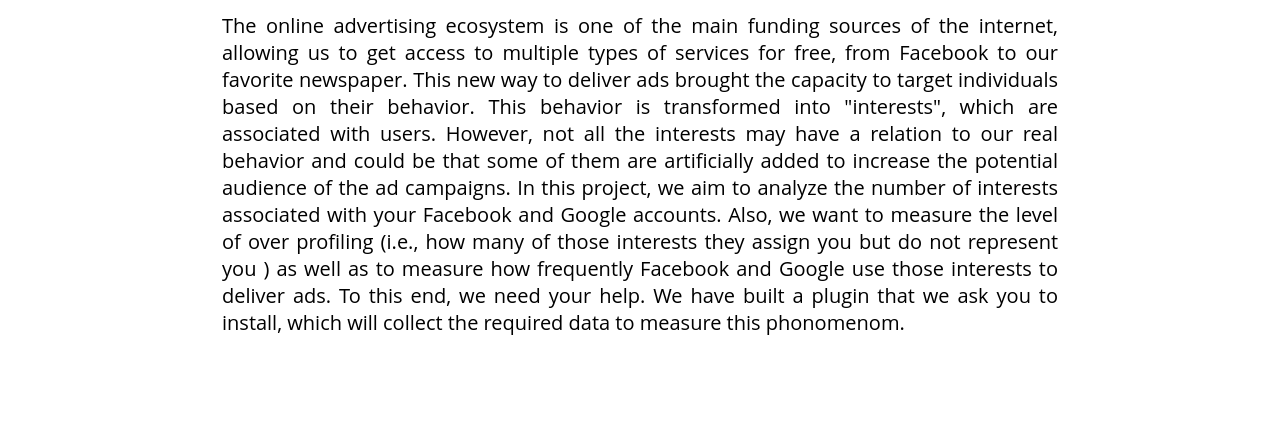
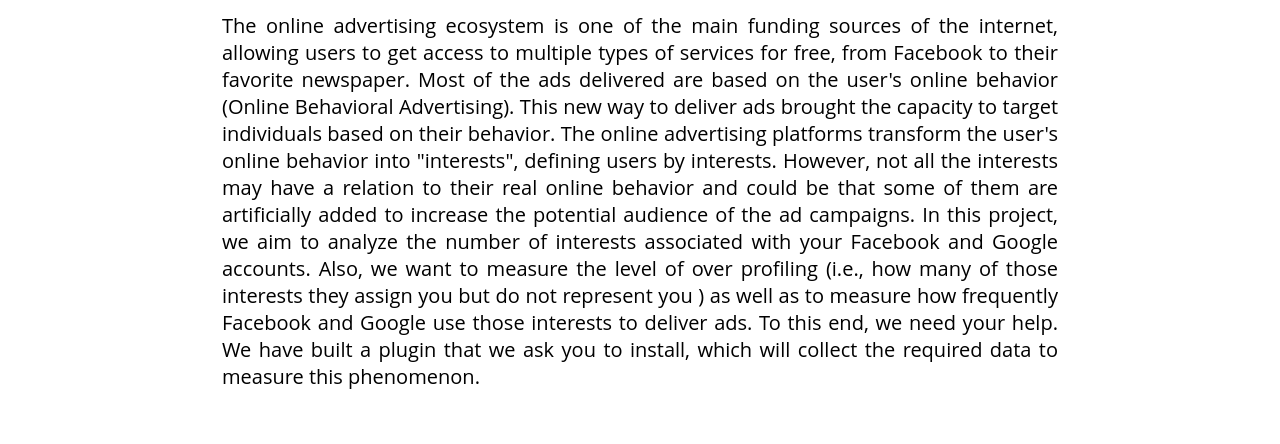
Before and after one commit to overprofilingproject/overprofilingproject.github.io, a plain HTML site: page en.html in a window 1280 px wide. Shown: the part 356-800 px from the top of the page. Drawn offline with Linux system fonts and the light colour scheme.

Commit message:
Fixed text: Spanish and English versions

```diff
--- a/en.html
+++ b/en.html
@@ -40,23 +40,8 @@
         </div>
         <div class ="content_section">
           <p>
-          The online advertising ecosystem is one of the main funding sources of
-          the internet, allowing us to get access to multiple types of services
-          for free, from Facebook to our favorite newspaper. This new way to
-          deliver ads brought the capacity to target individuals based on their
-          behavior. This behavior is transformed into "interests", which are
-          associated with users. However, not all the interests may have a
-          relation to our real behavior and could be that some of them are
-          artificially added to increase the potential audience of the ad campaigns.
-          In this project, we aim to analyze the number of interests associated
-          with your Facebook and Google accounts. Also, we want to measure the
-          level of over profiling (i.e., how many of those interests they assign
-          you but do not represent you ) as well as to measure how frequently
-          Facebook and Google use those interests to deliver ads.
-          To this end, we need your help. We have built a plugin that we ask you
-          to install, which will collect the required data to measure this
-          phonomenom.
-        </p>
+The online advertising ecosystem is one of the main funding sources of the internet, allowing users to get access to multiple types of services for free, from Facebook to their favorite newspaper. Most of the ads delivered are based on the user's online behavior (Online Behavioral Advertising).  This new way to deliver ads brought the capacity to target individuals based on their behavior. The online advertising platforms transform the user's online behavior into "interests", defining users by interests. However, not all the interests may have a relation to their real online behavior and could be that some of them are artificially added to increase the potential audience of the ad campaigns. In this project, we aim to analyze the number of interests associated with your Facebook and Google accounts. Also, we want to measure the level of over profiling (i.e., how many of those interests they assign you but do not represent you ) as well as to measure how frequently Facebook and Google use those interests to deliver ads. To this end, we need your help. We have built a plugin that we ask you to install, which will collect the required data to measure this phenomenon.
+	  </p>
         </div>
       </div>
      </section>
@@ -100,11 +85,9 @@
             </h1>
           </div>
           <div class="column_right">
-            <p>Ads delivered to you on Facebook and general websites.
-            From the ads, we collect the landing page of the ads and information
-            related to the ad, like the  explanation offered by Facebook and
-            Google about why the ads were delivered to you, in case
-            that the ads are delivered thought Facebook or Google Ads.</p>
+            <p>
+	   Ads delivered to you on Facebook and general websites. We collect the landing page of the ads and information related to them, like the explanation offered by Facebook and Google about why you have received those specific ads.This explanation is only available if Facebook or Google deliver the ads.
+	    </p>
           </div>
         </div>
         <div class="row">
```
Also changed, not shown: es.html (+1 -1 lines).
